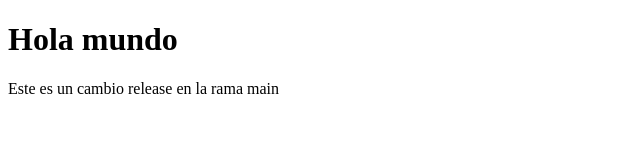
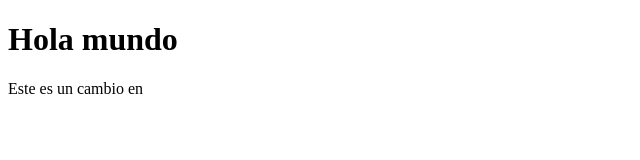
Before and after one commit to sistacuy-2022017/git_101_sebas, a plain HTML site: page index.html in a window 1280 px wide. Shown: the whole page, without its empty margins (0-640 px from the left). Drawn offline with Linux system fonts and the light colour scheme.

Commit message:
merge insano

```diff
--- a/index.html
+++ b/index.html
@@ -7,6 +7,6 @@
 </head>
 <body>
     <h1>Hola mundo</h1>
-    <p>Este es un cambio release en la rama main</p>
+    <p>Este es un cambio en</p>
 </body>
 </html>
```
